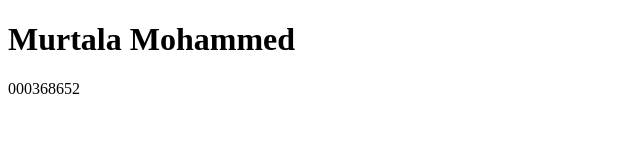
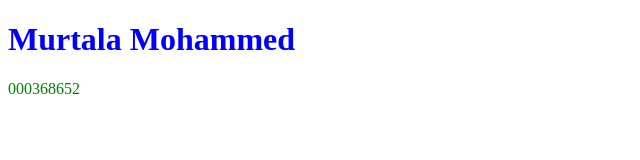
Before and after one commit to Medow5/medow5.github.io, a plain HTML site: page index.html in a window 1280 px wide. Shown: the whole page, without its empty margins (0-640 px from the left). Drawn offline with Linux system fonts and the light colour scheme.

Commit message:
Murtala.MohammedGithub.html

```diff
--- a/index.html
+++ b/index.html
@@ -1,9 +1,13 @@
 <!DOCTYPE html>
 <html>
-<head>
-  <title>My GitHub Pages Site</title>
+
+
+    <head>
+       <link rel="stylesheet" href="./index.css" />
+
+  <title>My GitHub</title>
   <style>
-    /* Add you<style>
+
  h1 {
 
     color: blue;
@@ -17,10 +21,11 @@
   }
 </style>
 
-  </style>
 </head>
 <body>
   <h1>Murtala Mohammed</h1>
   <p>000368652</p>
 </body>
+
+
 </html>
```
